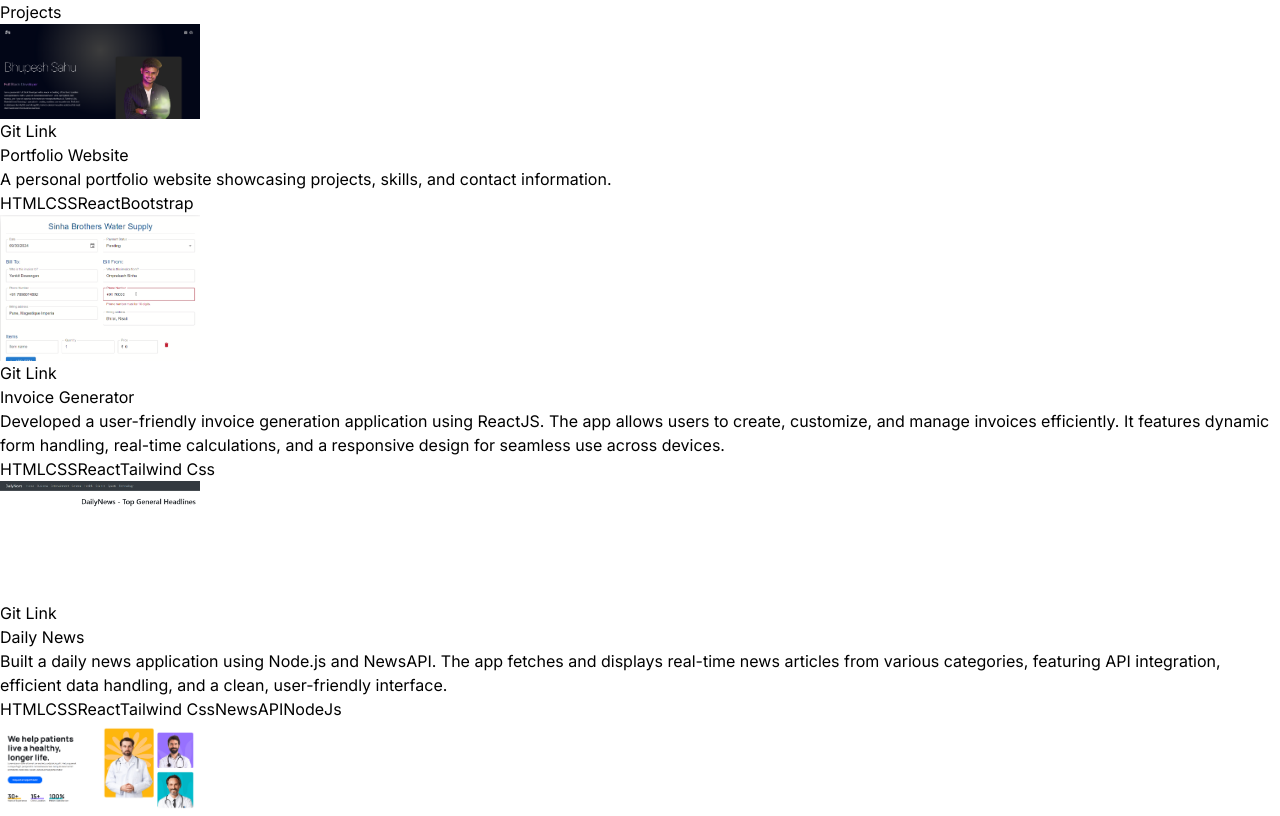
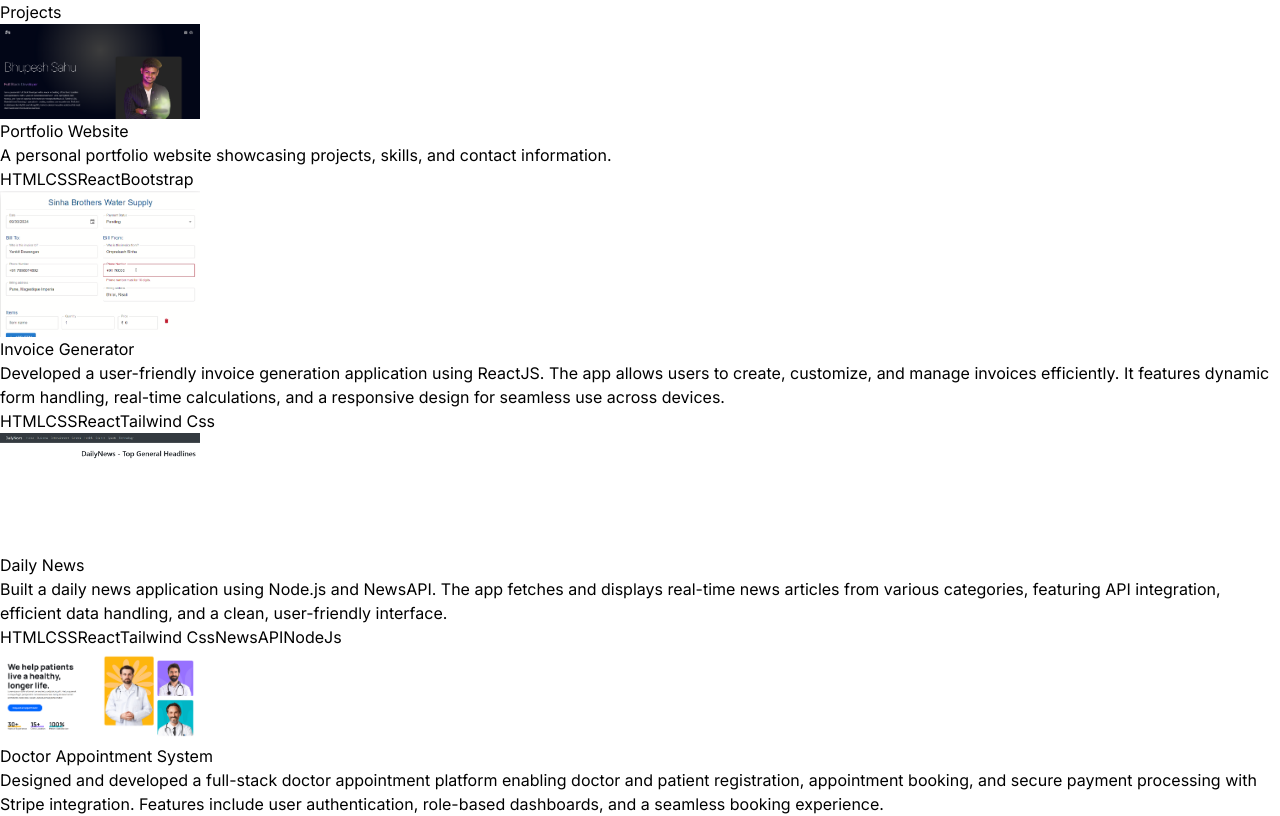
Before and after one commit to Bhupesh96/react-portfolio-bhupesh, a React (Vite) app: page / in a window 1280 px wide. Shown: the part 1769-2585 px from the top of the page. Built offline with nearby package versions, Linux system fonts and the light colour scheme.

Commit message:
final commit

```diff
--- a/src/components/Projects.jsx
+++ b/src/components/Projects.jsx
@@ -21,6 +21,7 @@ const Projects = () => {
               transition={{ duration: 1 }}
               className="w-full lg:w-1/4"
             >
+              <a href={project.url}>
               <img
                 src={project.image}
                 width={200}
@@ -28,7 +29,7 @@ const Projects = () => {
                 alt={project.title}
                 className="mb-6 rounded"
               />
-              <a href={project.url} className="font-semibold mx-5">Git Link</a>
+              </a>
             </motion.div>
             <motion.div
               whileInView={{ opacity: 1, x: 0 }}
```
